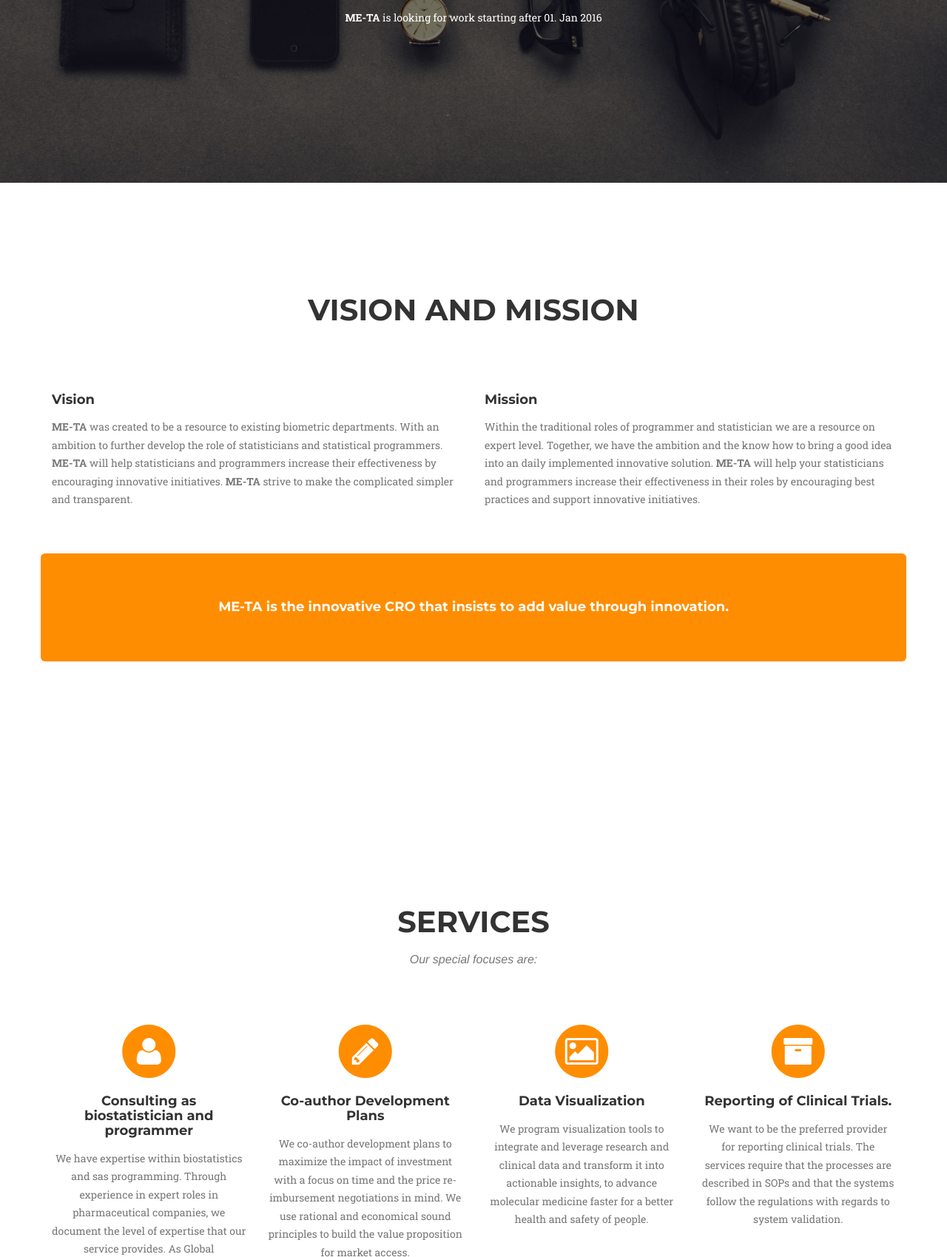
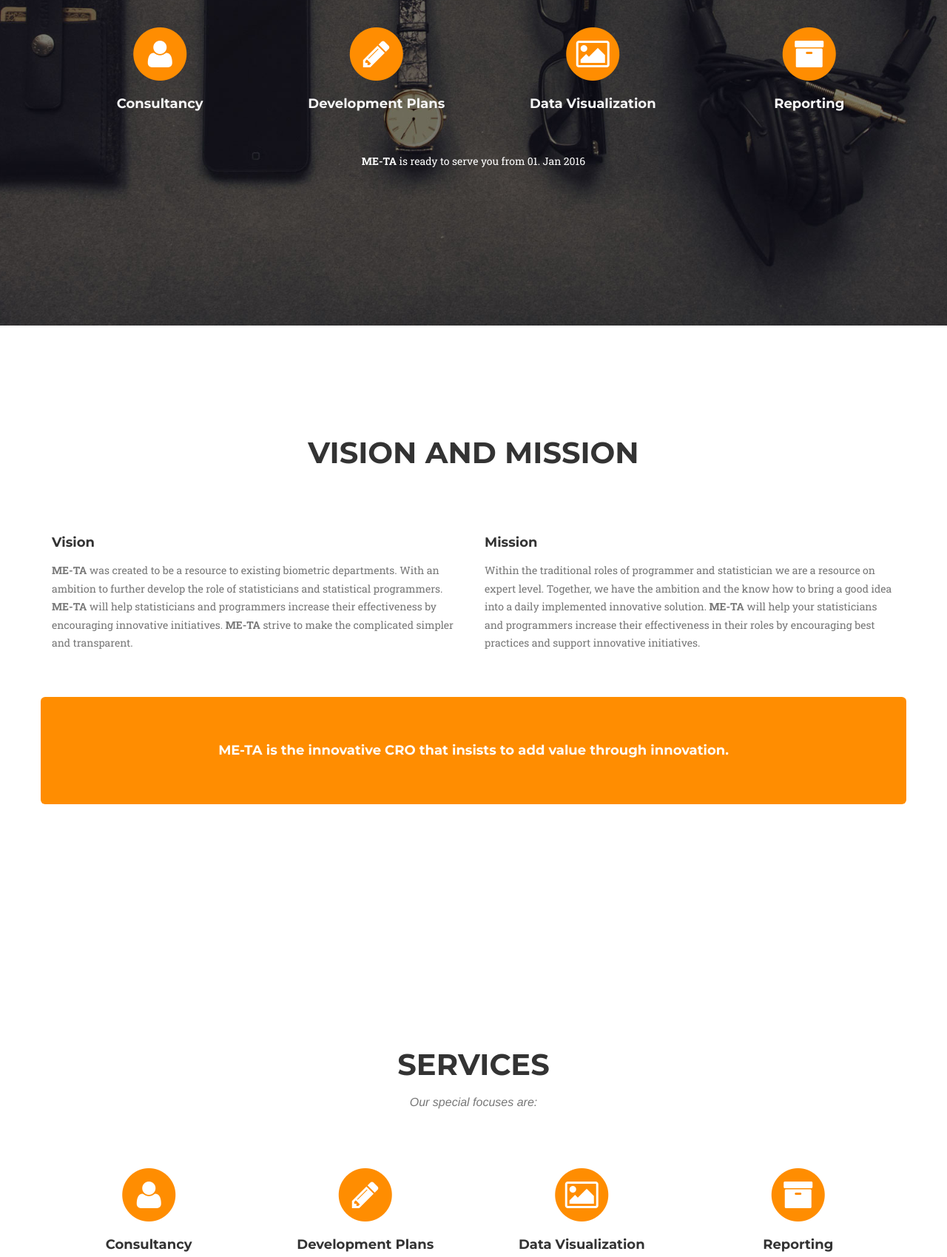
Before and after one commit to ME-TA/ME-TA-Website, a plain HTML site: page index.html in a window 1280 px wide. Shown: the part 580-2279 px from the top of the page at 74% size. Drawn offline with nearby package versions, Linux system fonts and the light colour scheme; a web font is replaced by a local one.

Commit message:
Minor refinements
Added services on front page, changed line about when to start, changed
headings of services added line to about section

```diff
--- a/css/agency.css
+++ b/css/agency.css
@@ -33,6 +33,11 @@ body {
     color: #FF8D01;
 }
 
+.text-greyed {
+    color: #f7f7f7;
+    text-decoration: none !important;
+}
+
 p {
     font-size: 14px;
     line-height: 1.75;
@@ -58,7 +63,7 @@ a:hover,
 a:focus,
 a:active,
 a.active {
-    color: #fec503;
+    color: #FF8D01;
 }
 
 h1,
--- a/index.html
+++ b/index.html
@@ -83,11 +83,45 @@
             <div class="intro-text">
                 <div class="intro-heading"><img class="img-responsive2" src="img/logos/meta-logo-small.png"></div>
                 <div class="intro-lead-in">WE MAKE COMPLICATED SIMPLER</div>
-                <p class="text-muted-white"><b>ME-TA</b> is looking for work starting after 01. Jan 2016</p>
-                    <!--<a href="#services" class="page-scroll btn btn-xl">Tell Me More</a>-->
-</div>
+                <!--<a href="#services" class="page-scroll btn btn-xl">Tell Me More</a>-->
+                <br />
+                <div class="container">
+                    <div class="row text-center">
+                        <div class="col-md-3">
+                            <span class="fa-stack fa-3x">
+                                <i class="fa fa-circle fa-stack-2x text-primary"></i>
+                                <i class="fa fa-user fa-stack-1x fa-inverse"></i>
+                            </span>
+                            <h4 class="service-heading"><a class="page-scroll text-greyed" href="#services">Consultancy</a></h4>
+                        </div>
+                        <div class="col-md-3">
+                            <span class="fa-stack fa-3x">
+                                <i class="fa fa-circle fa-stack-2x text-primary"></i>
+                                <i class="fa fa-pencil fa-stack-1x fa-inverse"></i>
+                            </span>
+                            <h4 class="service-heading text-greyed"><a class="page-scroll text-greyed" href="#services">Development Plans</a></h4>
+                        </div>
+                        <div class="col-md-3">
+                            <span class="fa-stack fa-3x">
+                                <i class="fa fa-circle fa-stack-2x text-primary"></i>
+                                <i class="fa fa-picture-o fa-stack-1x fa-inverse"></i>
+                            </span>
+                            <h4 class="service-heading"><a class="page-scroll text-greyed" href="#services">Data Visualization</a></h4>
+                        </div>
+                        <div class="col-md-3">
+                            <span class="fa-stack fa-3x">
+                                <i class="fa fa-circle fa-stack-2x text-primary"></i>
+                                <i class="fa fa-archive fa-stack-1x fa-inverse"></i>
+                            </span>
+                            <h4 class="service-heading"><a class="page-scroll text-greyed" href="#services">Reporting</a></h4>
+                        </div>
+                    </div>
+                </div>
+                <br /><br />
+                <p class="text-muted-white"><b>ME-TA</b> is ready to serve you from 01. Jan 2016</p>
+            </div>
         </div>
-    </header>
+</header>
 
     <!-- Vision Section -->
     <section id="vision">
@@ -107,7 +141,7 @@ biometric departments. With an ambition to further develop the role of statistic
                 <div class="col-sm-6">
                     <h4 class="service-heading">Mission</h4>
                     <p class="text-muted">
-                        Within the traditional roles of programmer and statistician we are a resource on expert level. Together, we have the ambition and the know how to bring a good idea into an daily implemented innovative solution. <b>ME­-TA</b> will help your statisticians and programmers increase
+                        Within the traditional roles of programmer and statistician we are a resource on expert level. Together, we have the ambition and the know how to bring a good idea into a daily implemented innovative solution. <b>ME­-TA</b> will help your statisticians and programmers increase
                         their effectiveness in their roles by encouraging best practices and support innovative initiatives.
                     </p>
                 </div>
@@ -135,7 +169,7 @@ biometric departments. With an ambition to further develop the role of statistic
                         <i class="fa fa-circle fa-stack-2x text-primary"></i>
                         <i class="fa fa-user fa-stack-1x fa-inverse"></i>
                     </span>
-                    <h4 class="service-heading">Consulting as biostatistician and programmer</h4>
+                    <h4 class="service-heading">Consultancy</h4>
                     <p class="text-muted">We have expertise within biostatistics and sas programming. Through experience in expert roles in pharmaceutical companies, we document the level of expertise that our service provides. As Global Development Team - project statistician at Takeda and as Senior Specialist SAS programmer at Lundbeck, Martin Eeg and Toni Awwad have been recognized as experts within their fields by both Nycomed/Takeda and Lundbeck.</p>
                 </div>
                 <div class="col-md-3">
@@ -143,7 +177,7 @@ biometric departments. With an ambition to further develop the role of statistic
                         <i class="fa fa-circle fa-stack-2x text-primary"></i>
                         <i class="fa fa-pencil fa-stack-1x fa-inverse"></i>
                     </span>
-                    <h4 class="service-heading">Co-author Development Plans</h4>
+                    <h4 class="service-heading">Development Plans</h4>
                     <p class="text-muted">We co-author development plans to maximize the impact of investment with a focus on time and the price re-imbursement negotiations in mind. We use rational and economical sound principles to build the value proposition for market access.</p>
                 </div>
                 <div class="col-md-3">
@@ -159,8 +193,8 @@ biometric departments. With an ambition to further develop the role of statistic
                         <i class="fa fa-circle fa-stack-2x text-primary"></i>
                         <i class="fa fa-archive fa-stack-1x fa-inverse"></i>
                     </span>
-                    <h4 class="service-heading">Reporting of Clinical Trials.</h4>
-                    <p class="text-muted">We want to be the preferred provider for reporting clinical trials. The services require that the processes are described in SOPs and that the systems follow the regulations with regards to system validation.</p>
+                    <h4 class="service-heading">Reporting</h4>
+                    <p class="text-muted">We want to be the preferred provider for reporting of clinical trials, delivering data according to CDISC standards and statistical outputs according to ICH E3. The services require that the processes are described in SOPs and that the systems follow the regulations with regards to system validation.</p>
                 </div>
             </div>
 
@@ -203,7 +237,9 @@ biometric departments. With an ambition to further develop the role of statistic
                     <p class="text-muted">
                         With an ambition to further develop the role of statisticians and statistical programmers, <b>ME­-TA</b> is a resource to your biometric department.<br /><br />
                         <b>ME­-TA</b> will help your statisticians and programmers increase their effectiveness by encouraging innovative initiatives. We make the complicated simpler and transparent and within the
-traditional roles of programmer and statistician we have the ambition and the knowhow to change a good idea into an implemented innovative solution.<br /><br /><b>ME­-TA</b> was founded by Martin Eeg and Toni Awwad, both with a history of expert roles within biometrics in pharmaceutical companies, to provide services within statistical consultancy, statistical reporting and general sas programming.</p>
+traditional roles of programmer and statistician we have the ambition and the knowhow to change a good idea into an implemented innovative solution.<br /><br /><b>ME­-TA</b> was founded by Martin Eeg and Toni Awwad, both with a history of expert roles within biometrics in pharmaceutical companies, to provide services within statistical consultancy, statistical reporting and general sas programming.
+                    <br />Combined the partners at <b>ME­-TA</b> have worked for 5 of the Top 10 Pharma companies and 9 of the Danish Pharma companies.</p>
+
                     <br /><br />
                 </div>
             </div>
@@ -286,7 +322,7 @@ traditional roles of programmer and statistician we have the ambition and the kn
         <div class="container">
             <div class="row">
                 <div class="col-lg-12 text-center">
-                    <h2 class="section-heading">The people behind <b>ME-TA</b></h2>
+                    <h2 class="section-heading">The partners behind <b>ME-TA</b></h2>
                     <h3 class="section-subheading text-muted"></h3>
                 </div>
             </div>
@@ -295,7 +331,7 @@ traditional roles of programmer and statistician we have the ambition and the kn
                     <div class="team-member">
                         <img src="img/team/1.jpg" class="img-responsive img-circle" alt="">
                         <h4>Martin Krogager Eeg</h4>
-                        <p class="text-muted">Owner - Statistician<br />MSc Statistics</p>
+                        <p class="text-muted">Partner - Statistician<br />MSc Statistics</p>
                         <ul class="list-inline social-buttons">
                             <!--<li><a href="#"><i class="fa fa-twitter"></i></a>
                             </li>
@@ -310,7 +346,7 @@ traditional roles of programmer and statistician we have the ambition and the kn
                     <div class="team-member">
                         <img src="img/team/2.jpg" class="img-responsive img-circle" alt="">
                         <h4>Toni Awwad</h4>
-                        <p class="text-muted">Owner - Programmer<br />MSc Economics</p>
+                        <p class="text-muted">Partner - Programmer<br />MSc Economics</p>
                         <ul class="list-inline social-buttons">
                             <!--<li><a href="#"><i class="fa fa-twitter"></i></a>
                             </li>
@@ -429,7 +465,7 @@ traditional roles of programmer and statistician we have the ambition and the kn
         <div class="container">
             <div class="row">
                 <div class="col-md-4">
-                    <span class="copyright">Copyright &copy; ME-TA 2014</span>
+                    <span class="copyright">Copyright &copy; ME-TA 2015</span>
                 </div>
                 <!--<div class="col-md-4">
                     <ul class="list-inline social-buttons">
```
